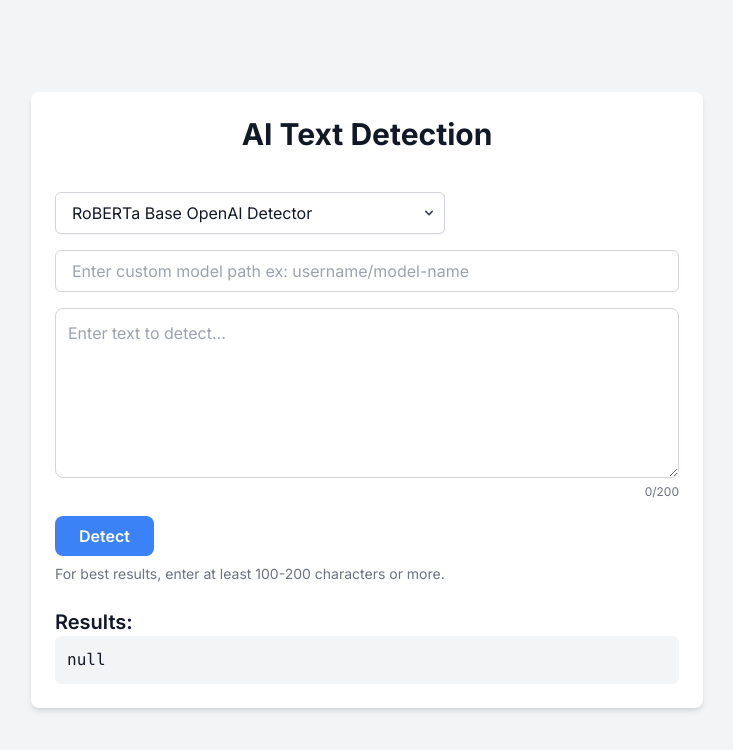
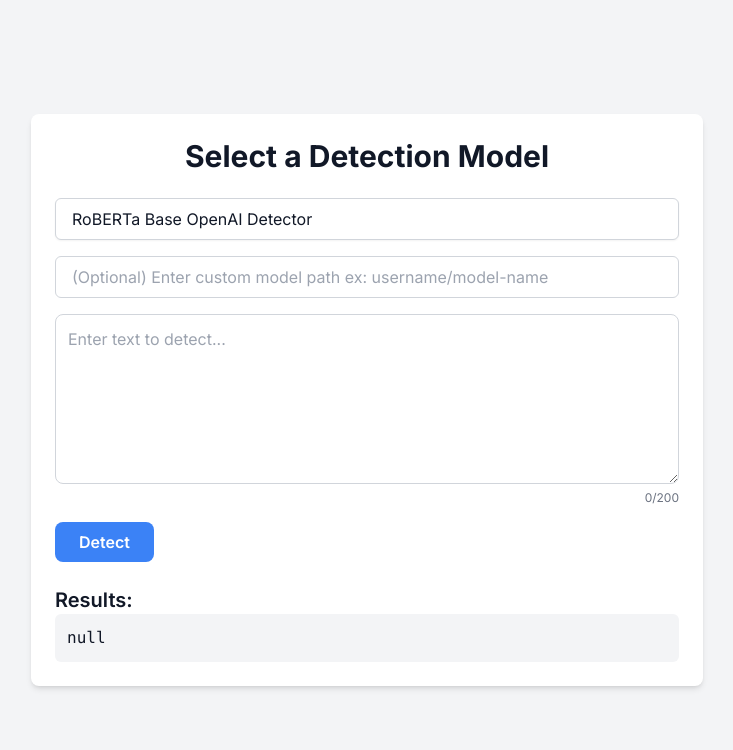
Before and after one commit to amponce/ai-detector, a Next.js app: page / in a window 1280 px wide. Shown: the top 750 px of the page, without its empty margins (273-1006 px from the left). Built offline with nearby package versions, Linux system fonts and the light colour scheme.

Commit message:
UX updates to support various model types

```diff
--- /dev/null
+++ b/app/components/ChatInterface.tsx
@@ -0,0 +1,22 @@
+import React from 'react';
+
+import { Model } from '../types/Model';
+
+
+interface ChatInterfaceProps {
+    model: Model;
+  }
+
+
+const ChatInterface: React.FC<ChatInterfaceProps> = ({model}) => {
+    // Add your component logic here
+
+    return (
+        // Add your JSX markup here
+        <div>
+            {/* Add your component content here */}
+        </div>
+    );
+};
+
+export default ChatInterface;
--- /dev/null
+++ b/app/components/DetectInterface.tsx
@@ -0,0 +1,66 @@
+// DetectionInterface.js
+import React, { useState, ChangeEvent } from 'react';
+import axios from 'axios';
+import { Model } from '../types/Model';
+
+interface DetectionInterfaceProps {
+  model: Model;  // Ensure model details are passed correctly
+  userDefinedModel: string;  // The path for a custom model entered by the user
+}
+
+const DetectionInterface: React.FC<DetectionInterfaceProps> = ({ model, userDefinedModel }) => {
+  const [text, setText] = useState('');
+  const [result, setResult] = useState<string | null>(null);
+  const [loading, setLoading] = useState(false);
+
+  const handleTextChange = (event: ChangeEvent<HTMLTextAreaElement>) => {
+    setText(event.target.value);
+  };
+
+  const handleDetect = async () => {
+    if (!text.trim()) {
+      setResult('Please enter some text to detect.');
+      return;
+    }
+    setLoading(true);
+    try {
+      const modelPath = userDefinedModel || model.url;
+      const response = await axios.post('/api/detect', { text, model: modelPath });
+      setResult(response.data);
+    } catch (error) {
+      console.error('Error from API:', error);
+      setResult('An unknown error occurred');
+    } finally {
+      setLoading(false);
+    }
+  };
+
+  return (
+    <div>
+      <textarea
+        className="w-full p-3 border border-gray-300 text-gray-900 rounded-lg focus:ring-blue-500 focus:border-blue-500 transition ease-in-out"
+        value={text}
+        onChange={handleTextChange}
+        rows={6}
+        placeholder="Enter text to detect..."
+        maxLength={200}
+      ></textarea>
+      <p className="text-right text-xs text-gray-500">{text.length}/200</p>
+      <button
+        className="mt-4 px-6 py-2 bg-blue-500 text-white font-semibold rounded-lg hover:bg-blue-600 transition duration-300"
+        onClick={handleDetect}
+        disabled={loading}
+      >
+        {loading ? 'Processing...' : 'Detect'}
+      </button>
+      <div className="mt-6">
+        <h2 className="text-xl font-semibold text-gray-900">Results:</h2>
+        <pre className="bg-gray-100 p-3 rounded-md overflow-auto text-gray-900">
+          {JSON.stringify(result, null, 2)}
+        </pre>
+      </div>
+    </div>
+  );
+};
+
+export default DetectionInterface;
--- /dev/null
+++ b/app/components/InstructInterface.tsx
@@ -0,0 +1,18 @@
+import React from 'react';
+import { Model } from '../types/Model';
+
+
+interface InstructInterfaceProps {
+    model: Model;
+  }
+
+
+const InstructInterface: React.FC<InstructInterfaceProps> = ({model}) => {
+    return (
+        <div>
+            Instruct component will go here
+        </div>
+    );
+};
+
+export default InstructInterface;
--- a/app/models.ts
+++ b/app/models.ts
@@ -2,32 +2,38 @@
     {
       name: 'RoBERTa Base OpenAI Detector',
       url: 'openai-community/roberta-base-openai-detector',
-      description: 'This model utilizes the RoBERTa base architecture to detect text generated by AI systems. It is particularly calibrated to identify nuances in text that may suggest artificial generation, leveraging the robust training and generalization capabilities of the RoBERTa base model.'
+      description: 'This model utilizes the RoBERTa base architecture to detect text generated by AI systems. It is particularly calibrated to identify nuances in text that may suggest artificial generation, leveraging the robust training and generalization capabilities of the RoBERTa base model.',
+      type: 'detect'
     },
-    {
-      name: 'RoBERTa Large OpenAI Detector',
-      url: 'openai-community/roberta-large-openai-detector',
-      description: 'Larger than its base counterpart, this model employs the RoBERTa large architecture for enhanced detection of AI-generated text. Its increased model size allows for better understanding and identification of complex patterns in synthetic text, making it highly effective for academic and commercial applications where discerning human-like text is critical.'
-    },
+    // {
+    //   name: 'RoBERTa Large OpenAI Detector',
+    //   url: 'openai-community/roberta-large-openai-detector',
+    //   description: 'Larger than its base counterpart, this model employs the RoBERTa large architecture for enhanced detection of AI-generated text. Its increased model size allows for better understanding and identification of complex patterns in synthetic text, making it highly effective for academic and commercial applications where discerning human-like text is critical.',
+    //   type: 'detect'
+    // },
     {
       name: 'AI-HUMAN-detector',
       url: 'idajikuu/AI-HUMAN-detector',
-      description: 'Designed to discern between AI-generated and human-generated content, this model provides a tool for users needing to verify the authenticity of digital text. Although specific details are sparse, users can explore its capabilities further on its Hugging Face repository page.'
+      description: 'Designed to discern between AI-generated and human-generated content, this model provides a tool for users needing to verify the authenticity of digital text. Although specific details are sparse, users can explore its capabilities further on its Hugging Face repository page.',
+      type: 'detect'
     },
-    {
-      name: 'The AIGC Detector (clicky clicky)',
-      url: 'yuchuantian/AIGC_detector_zhv2',
-      description: 'The AIGC (AI-Generated Content) Detector employs a Multiscale Positive-Unlabeled (MPU) approach for the detection of AI-generated texts as described in the associated paper. It emphasizes the use of multiple scales of analysis to improve detection accuracy, making it suitable for a variety of applications, from moderating online content to ensuring the integrity of informational publications.'
-    },
-    {
-      name: 'OpenAI Detector (DEAD)',
-      url: 'amponce/openai-detector',
-      description: 'Lets hope this shit works'
-    },
+    // {
+    //   name: 'The AIGC Detector (clicky clicky)',
+    //   url: 'yuchuantian/AIGC_detector_zhv2',
+    //   description: 'The AIGC (AI-Generated Content) Detector employs a Multiscale Positive-Unlabeled (MPU) approach for the detection of AI-generated texts as described in the associated paper. It emphasizes the use of multiple scales of analysis to improve detection accuracy, making it suitable for a variety of applications, from moderating online content to ensuring the integrity of informational publications.',
+    //   type: 'detect'
+    // },
     {
       name: 'Detector for AI-generated Text (clicky clicky)',
       url: 'microsoft/DialoGPT-medium',
-      description: 'This medium-sized model from Microsofts DialoGPT series is specifically trained to detect AI-generated dialogues and conversations.'
+      description: 'This medium-sized model from Microsofts DialoGPT series is specifically trained to detect AI-generated dialogues and conversations.',
+      type: 'chat'
+    },
+    {
+      name: 'Mistral-7B-Instruct',
+      url: 'mistralai/Mistral-7B-Instruct-v0.2',
+      description:'testing a chat model',
+      type: 'instruct'
     }
   ];
 
--- a/app/page.tsx
+++ b/app/page.tsx
@@ -1,114 +1,56 @@
-"use client";
-import { useState, ChangeEvent } from 'react';
-import axios, { AxiosError } from 'axios';
-import HUGGING_FACE_MODELS  from './models'
+// Home.js
+"use client"
+import React, { useState, ChangeEvent } from 'react';
+import HUGGING_FACE_MODELS from './models';
+import DetectionInterface from './components/DetectInterface';
+import ChatInterface from './components/ChatInterface';
+import InstructionInterface from './components/InstructInterface';
 
 export default function Home() {
-  const [text, setText] = useState('');
-  const [result, setResult] = useState<string | null>(null);
-  const [loading, setLoading] = useState(false);
-  const [availableModels, setAvailableModels] = useState(HUGGING_FACE_MODELS);
-  const [selectedModel, setSelectedModel] = useState(availableModels[0].url);
+    const [selectedModel, setSelectedModel] = useState(HUGGING_FACE_MODELS[0]);
     const [userDefinedModel, setUserDefinedModel] = useState('');
 
-
-  const handleTextChange = (event: ChangeEvent<HTMLTextAreaElement>) => {
-      const newText = event.target.value;
-      if (newText.length <= 200) { // Ensuring the length does not exceed 200 characters
-        setText(newText);
+    const handleModelChange = (event: ChangeEvent<HTMLSelectElement>) => {
+        const model = HUGGING_FACE_MODELS.find(m => m.url === event.target.value);
+        if (model) {
+            setSelectedModel(model);
         }
     };
 
-
-  const handleDetect = async () => {
-      if (!text.trim()) {
-          setResult('Please enter some text to detect.');
-          return;
+    const renderInterface = () => {
+        switch (selectedModel.type) {
+            case 'chat':
+                return <ChatInterface model={selectedModel} />;
+            case 'detect':
+                return <DetectionInterface model={selectedModel} userDefinedModel={userDefinedModel} />;
+            case 'instruct':
+                return <InstructionInterface model={selectedModel} />;
+            default:
+                return <div>Select a model to begin.</div>;
         }
-      setLoading(true);
-      try {
-        const modelPath = userDefinedModel || selectedModel;
-        const response = await axios.post('/api/detect', { text, model: modelPath });
-          setResult(response.data);
-      } catch (error) {
-          console.error('Error from API:', error);
-          if (error instanceof AxiosError && error.response) {
-              setResult(`Error: ${error.response.data.message || error.message}`);
-          } else {
-              setResult('An unknown error occurred');
-          }
-      }
-      setLoading(false);
     };
 
     return (
-      <div className="min-h-screen bg-gray-100 flex flex-col items-center justify-center p-4 text-gray-900 ">
+        <div className="min-h-screen bg-gray-100 flex flex-col items-center justify-center p-4 text-gray-900">
             <div className="w-full max-w-2xl p-6 bg-white shadow-md rounded-lg">
-              <h1 className="text-3xl font-bold text-center text-gray-900 mb-6">AI Text Detection</h1>
-              <div className="relative inline-block text-left mt-4 mb-1">
+                <h1 className="text-3xl font-bold text-center text-gray-900 mb-6">Select a Detection Model</h1>
                 <select
-                      value={selectedModel}
-                      onChange={(e) => setSelectedModel(e.target.value)}
+                    value={selectedModel.url}
+                    onChange={handleModelChange}
                     className="block appearance-none w-full bg-white border border-gray-300 hover:border-gray-500 px-4 py-2 pr-8 rounded-md shadow-sm focus:outline-none focus:ring-2 focus:ring-blue-500 focus:border-blue-500"
                 >
-                      {availableModels.map((model) => (
-                          <option key={model.url} value={model.url}>
-                              {model.name}
-                          </option>
+                    {HUGGING_FACE_MODELS.map((model) => (
+                        <option key={model.url} value={model.url}>{model.name}</option>
                     ))}
                 </select>
-                  <div className="pointer-events-none absolute inset-y-0 right-0 flex items-center px-2 text-gray-700">
-                      <svg
-                          className="h-4 w-4"
-                          xmlns="http://www.w3.org/2000/svg"
-                          viewBox="0 0 20 20"
-                          fill="currentColor"
-                          aria-hidden="true"
-                      >
-                          <path
-                              fillRule="evenodd"
-                              d="M5.293 7.293a1 1 0 011.414 0L10 10.586l3.293-3.293a1 1 0 111.414 1.414l-4 4a1 1 0 01-1.414 0l-4-4a1 1 0 010-1.414z"
-                              clipRule="evenodd"
-                          />
-                      </svg>
-                  </div>
-              </div>
-              <div className="mt-2 relative">
                 <input
                   type="text"
                   value={userDefinedModel}
                   onChange={(e) => setUserDefinedModel(e.target.value)}
-                placeholder="Enter custom model path ex: username/model-name"
-                className="mt-1 mb-4 px-4 py-2 border border-gray-300 rounded-md w-full focus:ring-blue-500 focus:border-blue-500 transition ease-in-out"
+                  placeholder="(Optional) Enter custom model path ex: username/model-name"
+                  className="mt-4 mb-4 px-4 py-2 border border-gray-300 rounded-md w-full focus:ring-blue-500 focus:border-blue-500 transition ease-in-out"
                 />
-              </div>
-              <textarea
-                  className="w-full p-3 border border-gray-300 text-gray-900 rounded-lg focus:ring-blue-500 focus:border-blue-500 transition ease-in-out"
-                  value={text}
-                  onChange={handleTextChange}
-                  rows={6}
-                  placeholder="Enter text to detect..."
-                  maxLength={200}
-              ></textarea>
-              <p className="text-right text-xs text-gray-500">{text.length}/200</p>
-              <button
-                  className="mt-4 px-6 py-2 bg-blue-500 text-white font-semibold rounded-lg hover:bg-blue-600 transition duration-300"
-                  onClick={handleDetect}
-                  disabled={loading}
-              >
-                  {loading ? 'Processing...' : 'Detect'}
-              </button>
-              <div className="mt-2">
-                  <p className="text-sm text-gray-500">
-                      For best results, enter at least 100-200 characters or more.
-                  </p>
-              </div>
-              <div className="mt-6">
-                  <h2 className="text-xl font-semibold text-gray-900">Results:</h2>
-                  <pre className="bg-gray-100 p-3 rounded-md overflow-auto text-gray-900">
-                      {JSON.stringify(result, null, 2)}
-                  </pre>
-              </div>
+                {renderInterface()}
             </div>
         </div>
     );
--- /dev/null
+++ b/app/types/Model.ts
@@ -0,0 +1,6 @@
+export interface Model {
+    name: string;
+    url: string;
+    description: string;
+    type: string;
+  }
```
Lines whose indentation alone changed are shown as unchanged.
